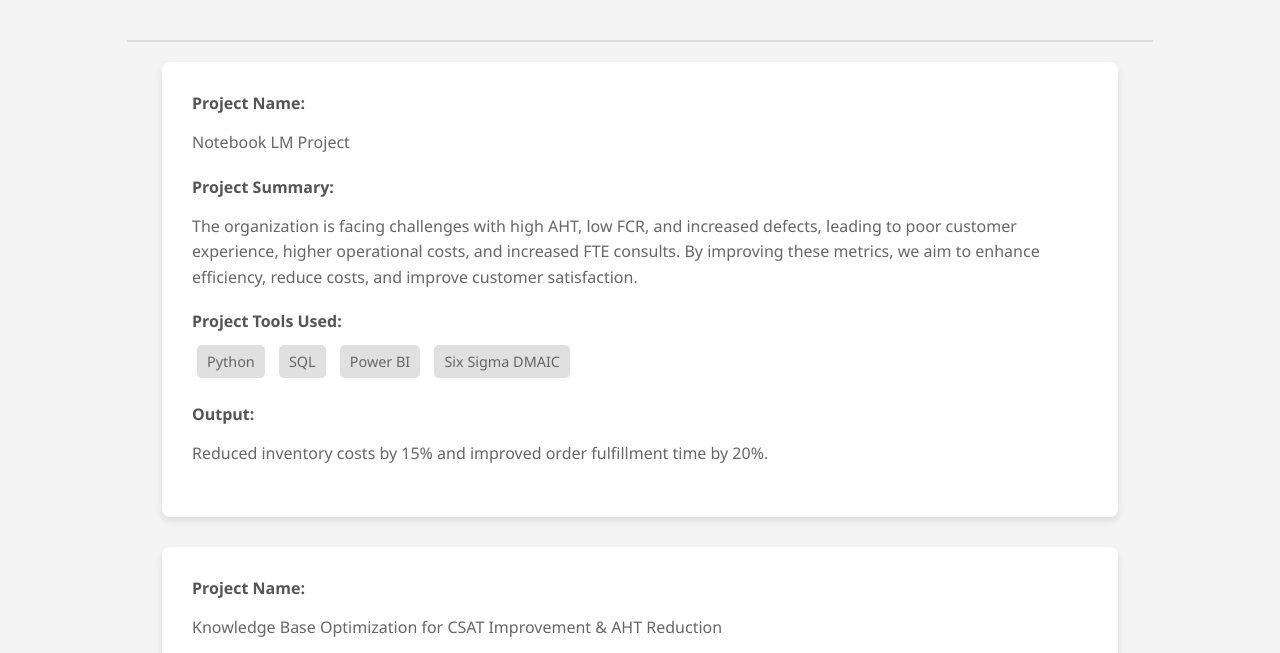
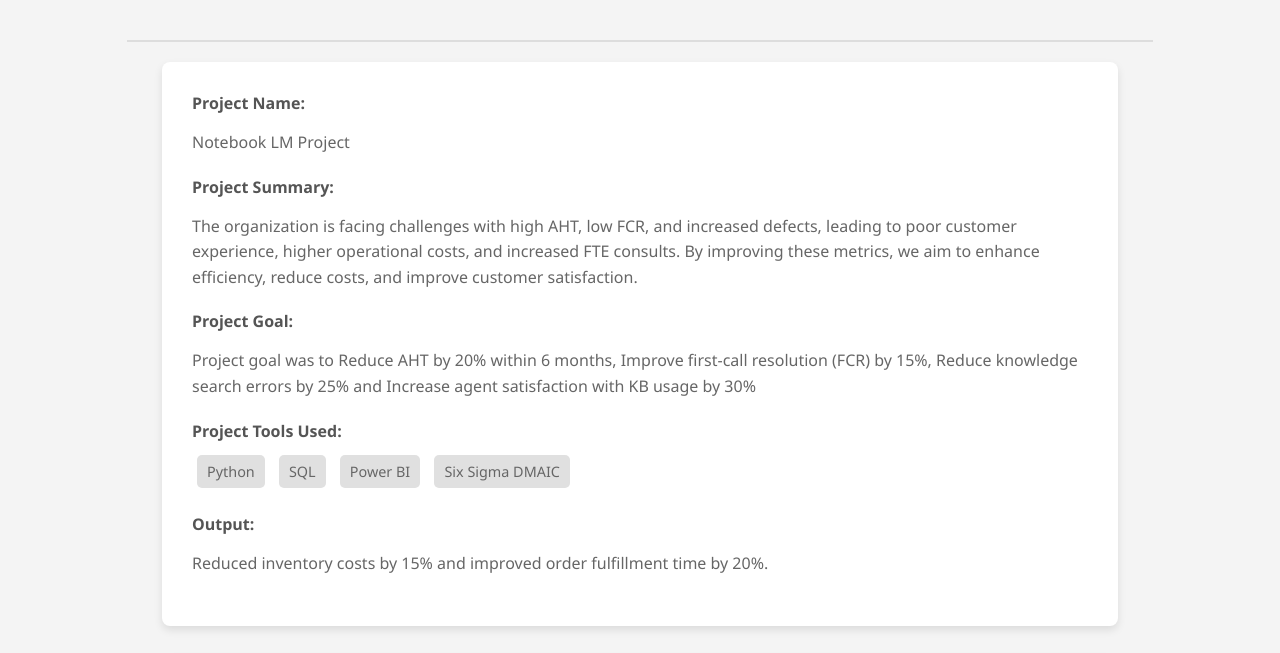
Before and after one commit to abhisheky/abhisheky.github.io, a plain HTML site: page index.html in a window 1280 px wide. Shown: the part 95-748 px from the top of the page. Drawn offline with Linux system fonts and the light colour scheme.

Commit message:
Update index.html

```diff
--- a/index.html
+++ b/index.html
@@ -94,6 +94,10 @@
             <p>The organization is facing challenges with high AHT, low FCR, and increased defects, leading to poor customer experience, higher operational costs, and increased FTE consults. By improving these metrics, we aim to enhance efficiency, reduce costs, and improve customer satisfaction.</p>
         </div>
         <div class="project-section">
+            <strong>Project Goal:</strong>
+            <p>Project goal was to Reduce AHT by 20% within 6 months, Improve first-call resolution (FCR) by 15%, Reduce knowledge search errors by 25% and Increase agent satisfaction with KB usage by 30%</p>
+        </div>
+        <div class="project-section">
             <strong>Project Tools Used:</strong>
             <p class="tools">Python</p> <p class="tools">SQL</p> <p class="tools">Power BI</p> <p class="tools">Six Sigma DMAIC</p>
         </div>
```
